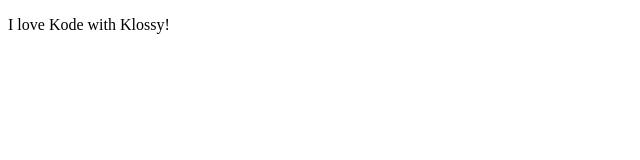
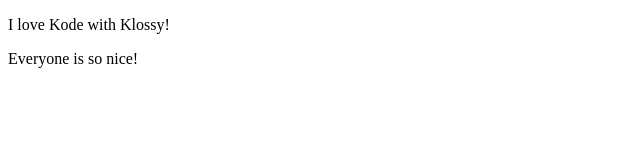
Before and after one commit to MiaHayes/DayOneWork, a plain HTML site: page index.html in a window 1280 px wide. Shown: the whole page, without its empty margins (0-640 px from the left). Drawn offline with Linux system fonts and the light colour scheme.

Commit message:
change 2

```diff
--- a/index.html
+++ b/index.html
@@ -8,6 +8,7 @@
   </head>
   <body>
     <p> I love Kode with Klossy! </p>
+    <p> Everyone is so nice!</p>
     <script src="script.js"></script>
   </body>
 </html>
```
